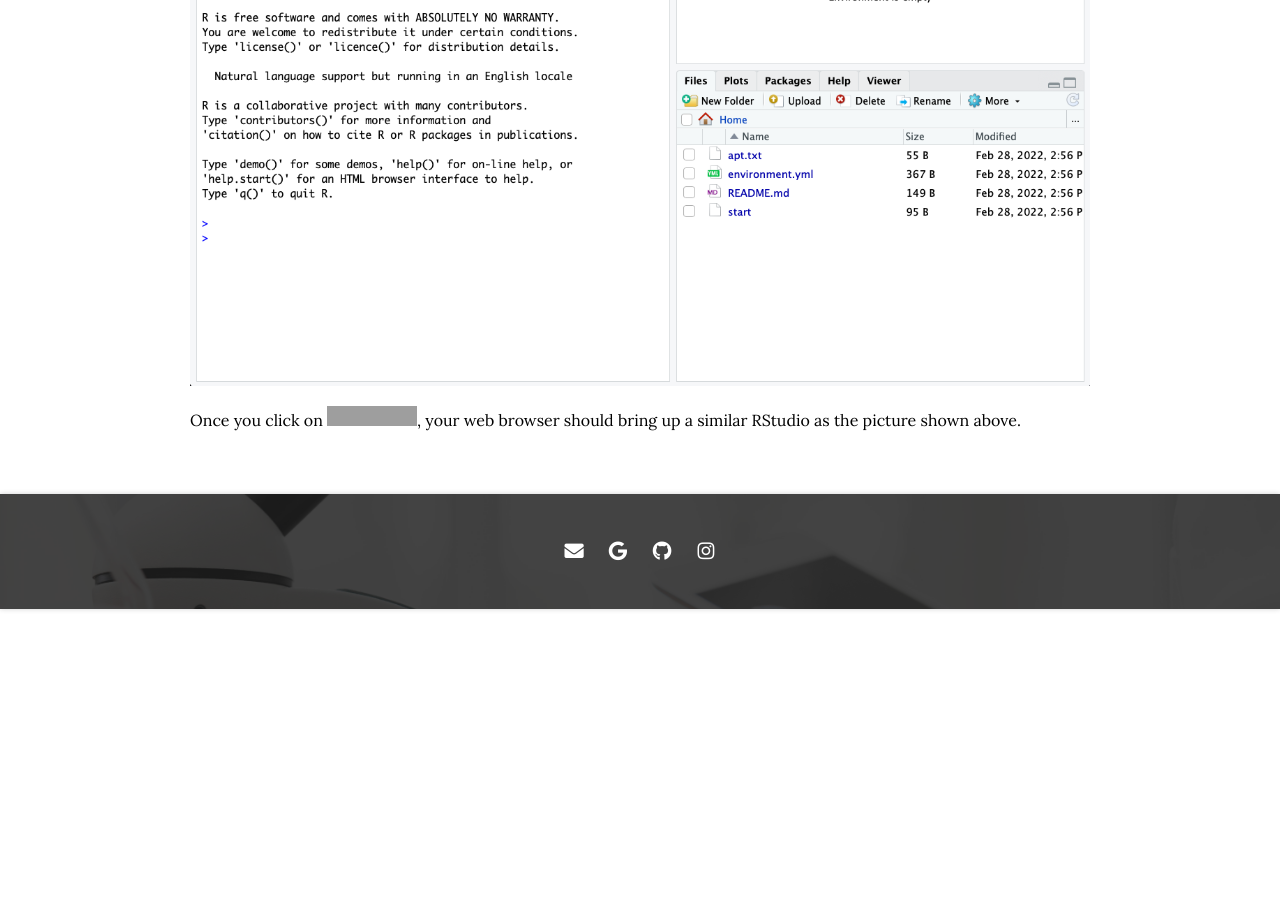
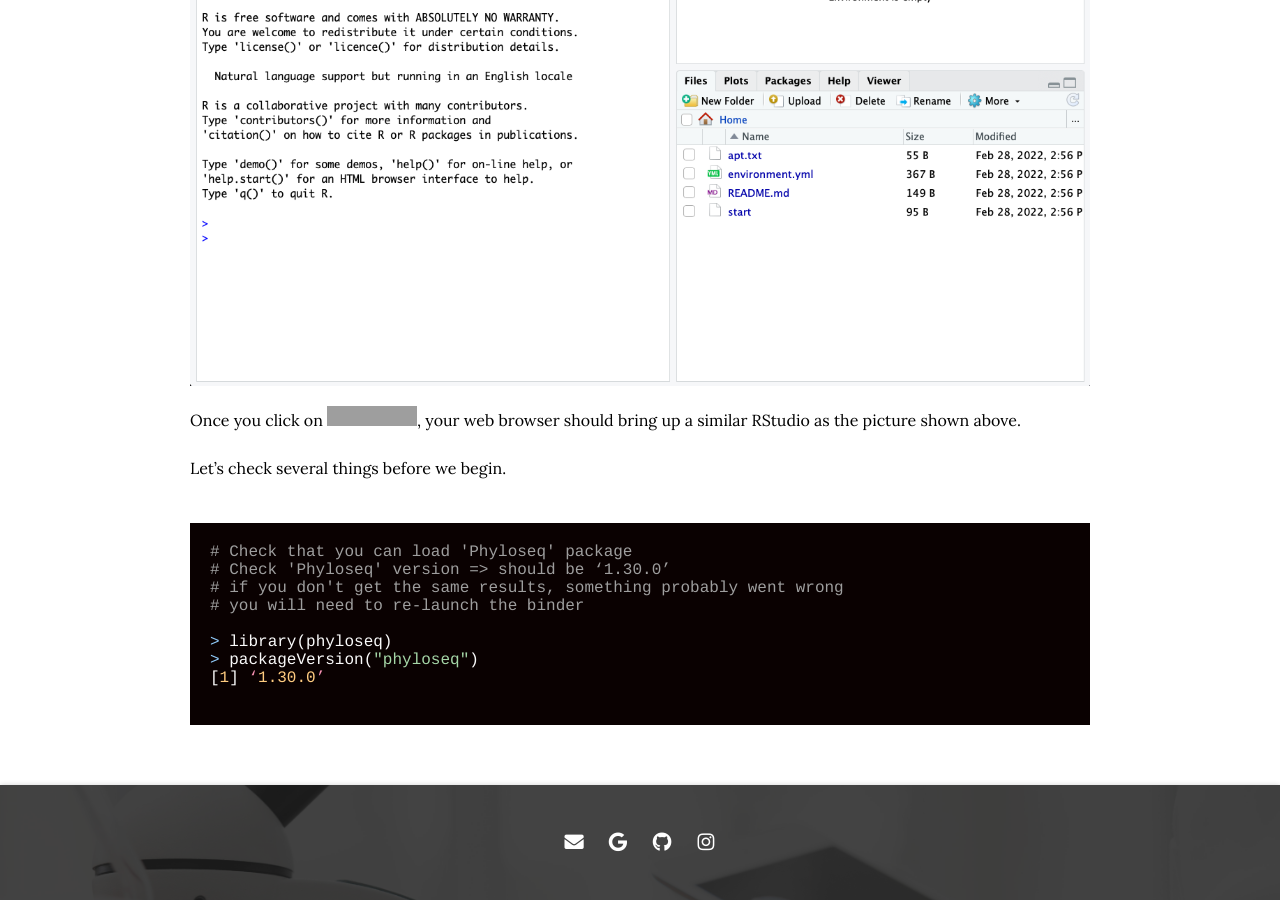
Before and after one commit to natpombubpa-lab/natpombubpa-lab.github.io, a Jekyll site: the page built from resources/Microbiome_Analysis_Phyloseq.md, in a window 1280 px wide and 900 px high, scrolled down 857 px. Built offline with Jekyll 4.4.1, drawn with Linux system fonts in a browser that asks for light colours; nearby versions of some CDN libraries; before the commit the page ends 1466 px from its top, so only the background shows below that; grey boxes are pictures that could not be loaded.

Commit message:
Update Microbiome_Analysis_Phyloseq.md

````diff
--- a/resources/Microbiome_Analysis_Phyloseq.md
+++ b/resources/Microbiome_Analysis_Phyloseq.md
@@ -27,3 +27,19 @@
 ![Landing Page](https://natpombubpa-lab.github.io/images/tools/Phyloseq_1.png){:class="img-responsive"}
 
 Once you click on [![Binder](https://mybinder.org/badge_logo.svg)](https://mybinder.org/v2/gh/natpombubpa-lab/Rbinder-phyloseq/v5?urlpath=rstudio), your web browser should bring up a similar RStudio as the picture shown above.
+
+
+Let's check several things before we begin.
+
+{:.left}
+```R
+# Check that you can load 'Phyloseq' package
+# Check 'Phyloseq' version => should be ‘1.30.0’
+# if you don't get the same results, something probably went wrong
+# you will need to re-launch the binder
+
+> library(phyloseq)
+> packageVersion("phyloseq")
+[1] ‘1.30.0’
+
+```
````
